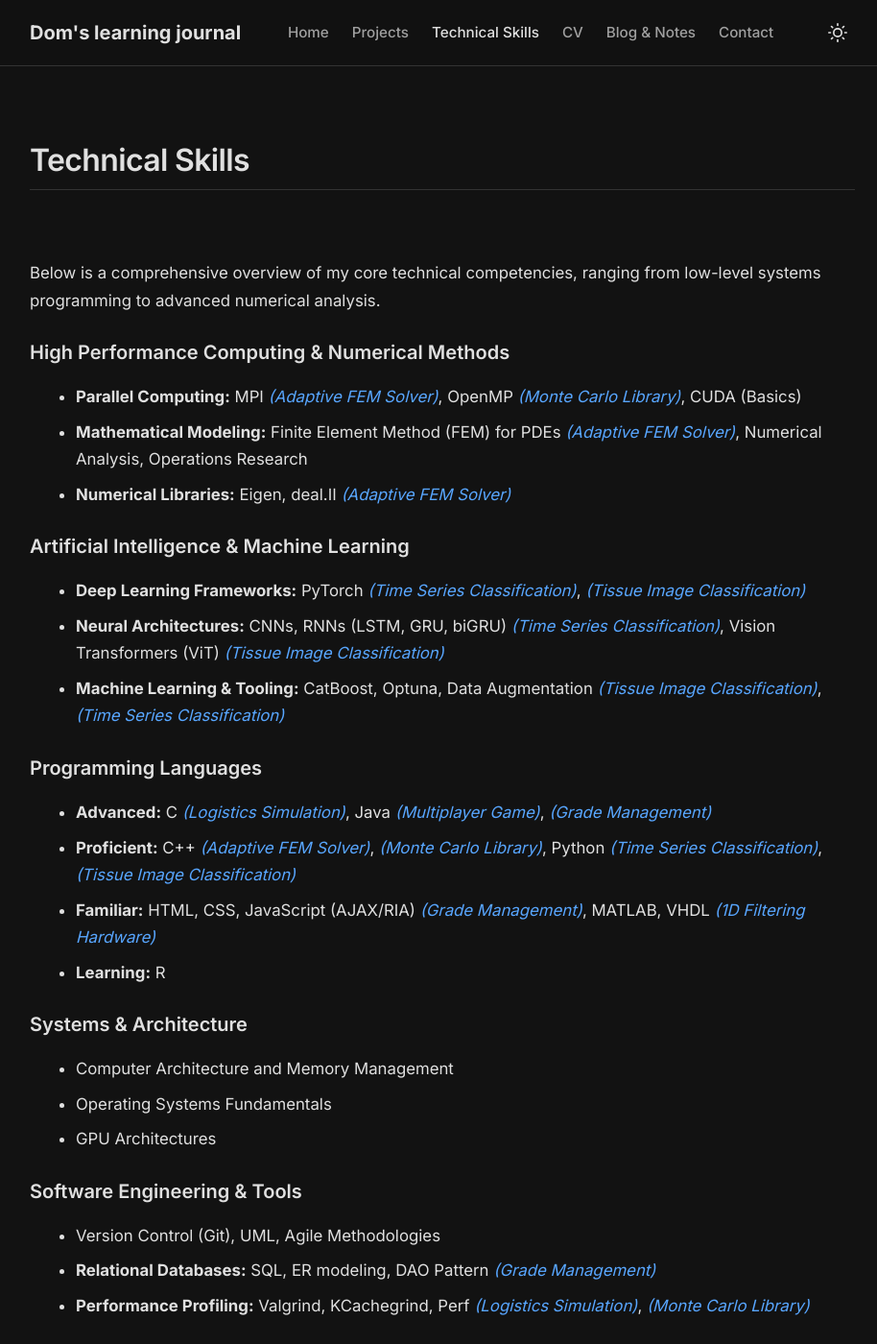
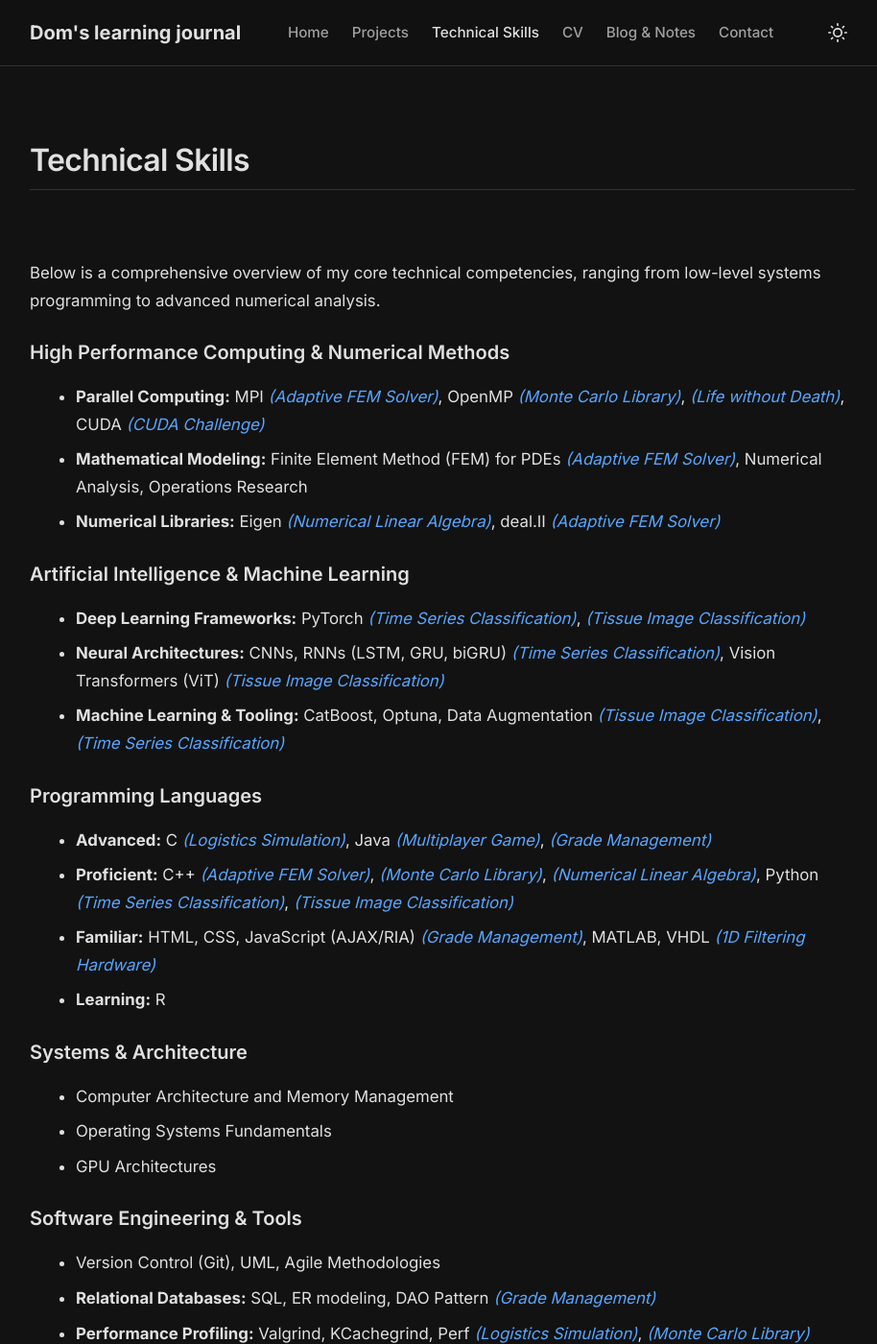
Before and after one commit to DomDegi/domdegi.github.io, a Jekyll site: the page built from _pages/skills.markdown, in a window 1280 px wide and 1400 px high. Shown: the whole window at 96% size, without its empty margins (179-1093 px from the left). Built offline with Jekyll 4.4.1, drawn with Linux system fonts in a browser that asks for light colours; some of the changed text lies outside the part shown.

Commit message:
docs: link new openmp, cuda, and eigen projects to technical skills

```diff
--- a/_pages/skills.markdown
+++ b/_pages/skills.markdown
@@ -7,9 +7,9 @@ permalink: /skills/
 Below is a comprehensive overview of my core technical competencies, ranging from low-level systems programming to advanced numerical analysis.
 
 ### High Performance Computing & Numerical Methods
-- **Parallel Computing:** MPI [*(Adaptive FEM Solver)*]({{ '/projects/adaptive-spacetime-fem-solver/' | relative_url }}), OpenMP [*(Monte Carlo Library)*]({{ '/projects/montecarlo-dgl/' | relative_url }}), CUDA (Basics)
+- **Parallel Computing:** MPI [*(Adaptive FEM Solver)*]({{ '/projects/adaptive-spacetime-fem-solver/' | relative_url }}), OpenMP [*(Monte Carlo Library)*]({{ '/projects/montecarlo-dgl/' | relative_url }}), [*(Life without Death)*]({{ '/projects/openmp-challenge/' | relative_url }}), CUDA [*(CUDA Challenge)*]({{ '/projects/cuda-challenge/' | relative_url }})
 - **Mathematical Modeling:** Finite Element Method (FEM) for PDEs [*(Adaptive FEM Solver)*]({{ '/projects/adaptive-spacetime-fem-solver/' | relative_url }}), Numerical Analysis, Operations Research
-- **Numerical Libraries:** Eigen, deal.II [*(Adaptive FEM Solver)*]({{ '/projects/adaptive-spacetime-fem-solver/' | relative_url }})
+- **Numerical Libraries:** Eigen [*(Numerical Linear Algebra)*]({{ '/projects/eigen-project/' | relative_url }}), deal.II [*(Adaptive FEM Solver)*]({{ '/projects/adaptive-spacetime-fem-solver/' | relative_url }})
 
 ### Artificial Intelligence & Machine Learning
 - **Deep Learning Frameworks:** PyTorch [*(Time Series Classification)*]({{ '/projects/recurrent-neural-network-timeseries-classification/' | relative_url }}), [*(Tissue Image Classification)*]({{ '/projects/cnn-iamge-classification/' | relative_url }})
@@ -18,7 +18,7 @@ Below is a comprehensive overview of my core technical competencies, ranging fro
 
 ### Programming Languages
 - **Advanced:** C [*(Logistics Simulation)*]({{ '/projects/order-management/' | relative_url }}), Java [*(Multiplayer Game)*]({{ '/projects/java-game/' | relative_url }}), [*(Grade Management)*]({{ '/projects/grade-management/' | relative_url }})
-- **Proficient:** C++ [*(Adaptive FEM Solver)*]({{ '/projects/adaptive-spacetime-fem-solver/' | relative_url }}), [*(Monte Carlo Library)*]({{ '/projects/montecarlo-dgl/' | relative_url }}), Python [*(Time Series Classification)*]({{ '/projects/recurrent-neural-network-timeseries-classification/' | relative_url }}), [*(Tissue Image Classification)*]({{ '/projects/cnn-iamge-classification/' | relative_url }})
+- **Proficient:** C++ [*(Adaptive FEM Solver)*]({{ '/projects/adaptive-spacetime-fem-solver/' | relative_url }}), [*(Monte Carlo Library)*]({{ '/projects/montecarlo-dgl/' | relative_url }}), [*(Numerical Linear Algebra)*]({{ '/projects/eigen-project/' | relative_url }}), Python [*(Time Series Classification)*]({{ '/projects/recurrent-neural-network-timeseries-classification/' | relative_url }}), [*(Tissue Image Classification)*]({{ '/projects/cnn-iamge-classification/' | relative_url }})
 - **Familiar:** HTML, CSS, JavaScript (AJAX/RIA) [*(Grade Management)*]({{ '/projects/grade-management/' | relative_url }}), MATLAB, VHDL [*(1D Filtering Hardware)*]({{ '/projects/vhdl-filter-design/' | relative_url }})
 - **Learning:** R
 
@@ -34,7 +34,7 @@ Below is a comprehensive overview of my core technical competencies, ranging fro
 
 ### Physics & Mathematics
 - **Physics:** Classical Mechanics, Thermodynamics, Quantum Physics & Mechanics
-- **Mathematics:** Advanced Calculus, Linear Algebra
+- **Mathematics:** Advanced Calculus, Linear Algebra [*(Numerical Linear Algebra)*]({{ '/projects/eigen-project/' | relative_url }})
 
 ### Electronics & Control Systems
 - Circuit analysis, digital logic design
```
